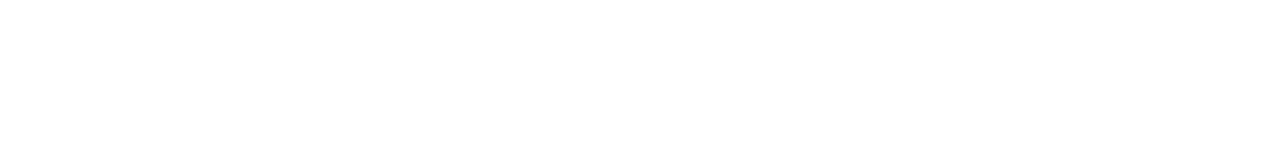
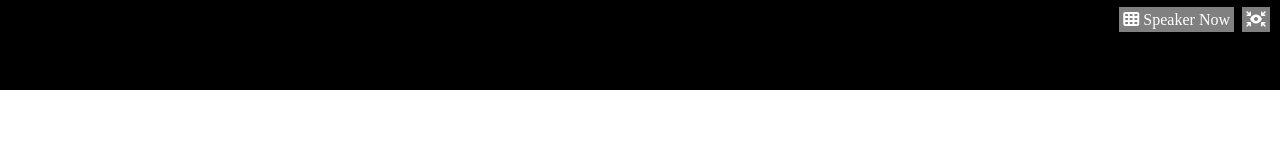
Before and after one commit to Riccardo-Laurenti/html-css-zoom, a plain HTML site: page index.html in a window 1280 px wide. Drawn offline with Linux system fonts and the light colour scheme.

Commit message:
add header

```diff
--- a/css/style.css
+++ b/css/style.css
@@ -19,14 +19,36 @@ body {
 
 /* Header*/
 
+header {
+    height: 90px;
+    background-color: black;
+}
 
 
 
+.navbar {
+    height: 40px;
+    display: flex;
+    align-items: center;
+    justify-content: flex-end;
+ }
 
 
+.navbar-right {
+  color: white;
+  margin-right: 8px;
+}
 
 
+.grey-back {
+    background-color: grey;
+    padding: 4px;
+    margin: 2px;
+}
 
+.next-to-navbar {
+
+}
 /* Main*/
 
 
--- a/index.html
+++ b/index.html
@@ -14,7 +14,12 @@
 
 
     <header>
-
+        <nav class="navbar">
+            <div class="navbar-right">
+                <span class="grey-back"><i class="fa-solid fa-table-cells"> </i> Speaker Now</span>
+                <span class="grey-back"><i class="fa-solid fa-arrows-to-eye"></i></span>
+            </div>
+        </nav>
     </header>
 
 
```
